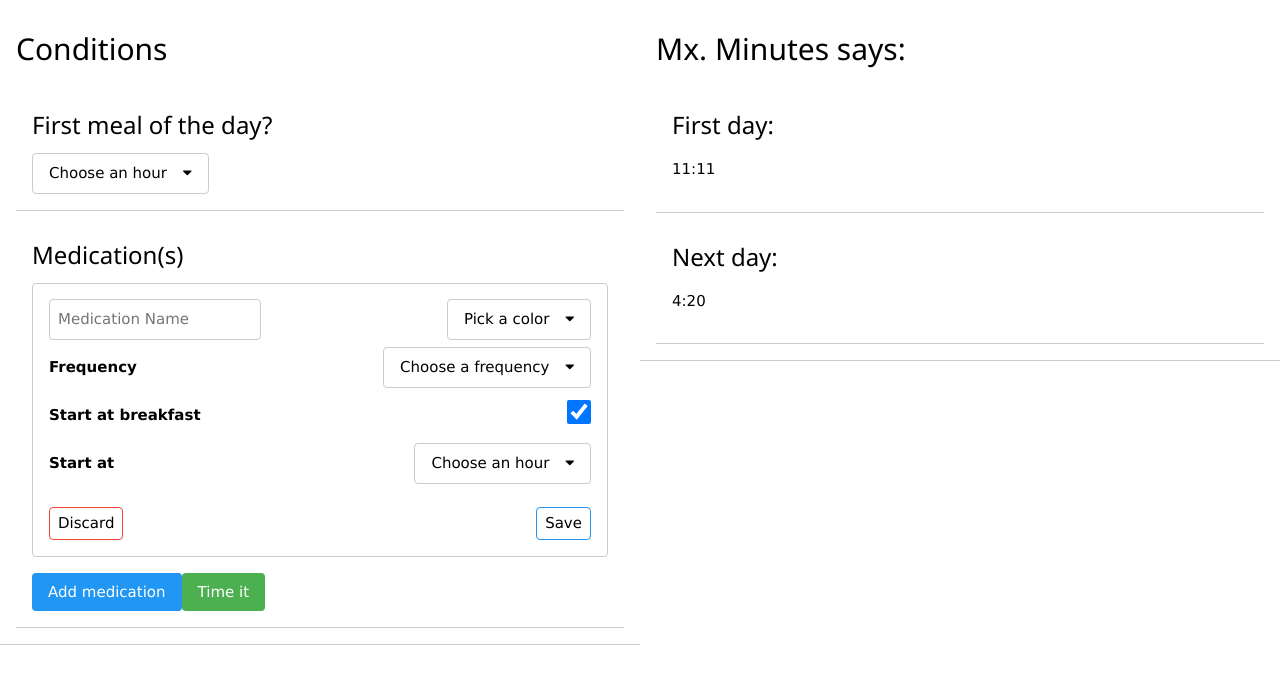
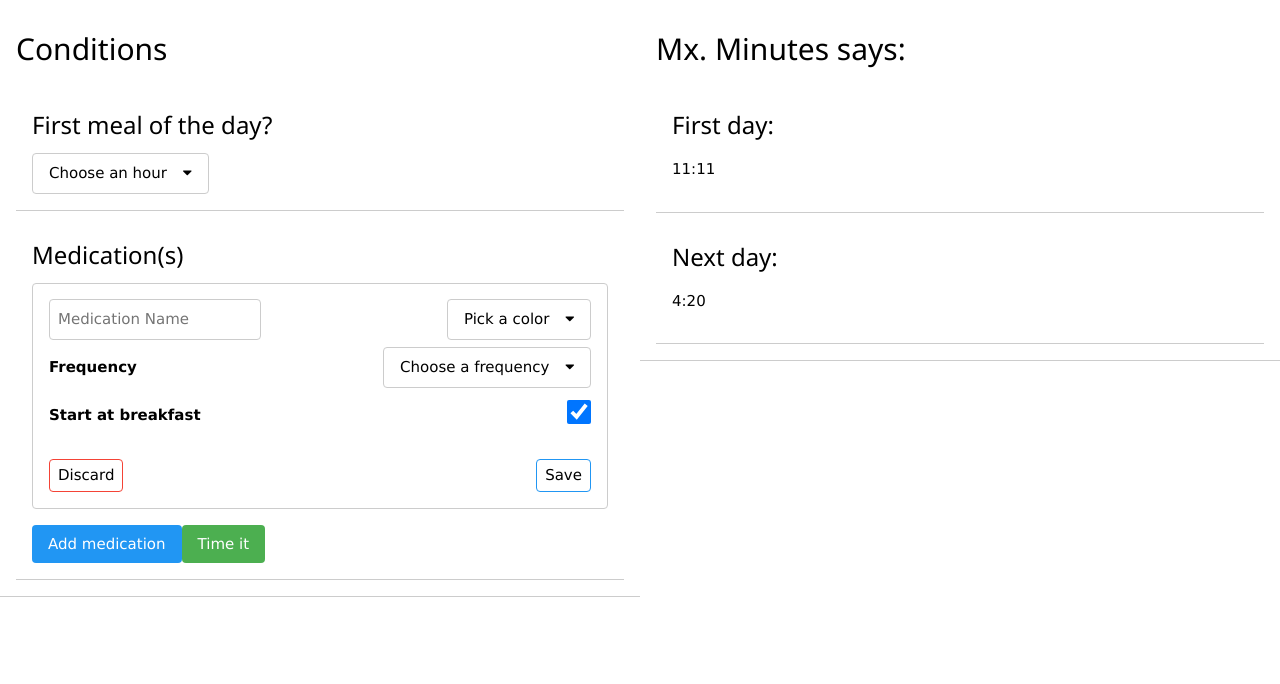
Before and after one commit to daini-rl/mx-minutes, a React (Create React App) app: page / in a window 1280 px wide. Shown: the top 684 px of the page. Built offline with nearby package versions, Linux system fonts and the light colour scheme.

Commit message:
feat: add functionality for medication start hour

```diff
--- a/src/components/medicationCard/index.tsx
+++ b/src/components/medicationCard/index.tsx
@@ -98,6 +98,7 @@ export default function MedicationCard({
                     <Checkbox checked={medicationAtBreakfast} handleCheck={handleMedicationAtBreakfast} />
                 </div>
             </div>
+            {!medicationAtBreakfast && (
                 <div className={styles.medicationCardRow}>
                     <div>
                         <Label labelText='Start at' />
@@ -110,6 +111,7 @@ export default function MedicationCard({
                         />
                     </div>
                 </div>
+            )}
             <div className={styles.medicationCardButtonsRow}>
                 <div>
                     <Button
```
Lines whose indentation alone changed are shown as unchanged.
